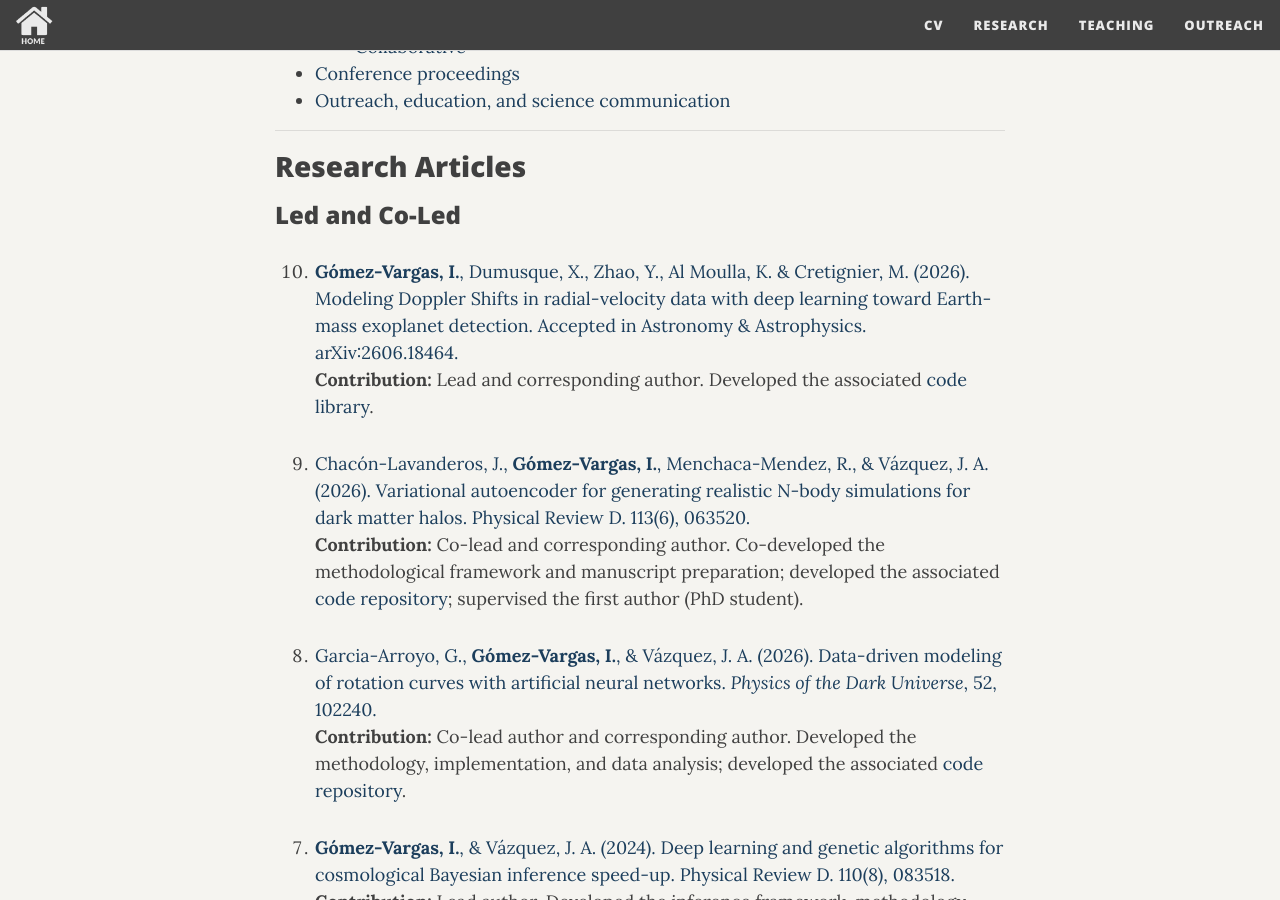
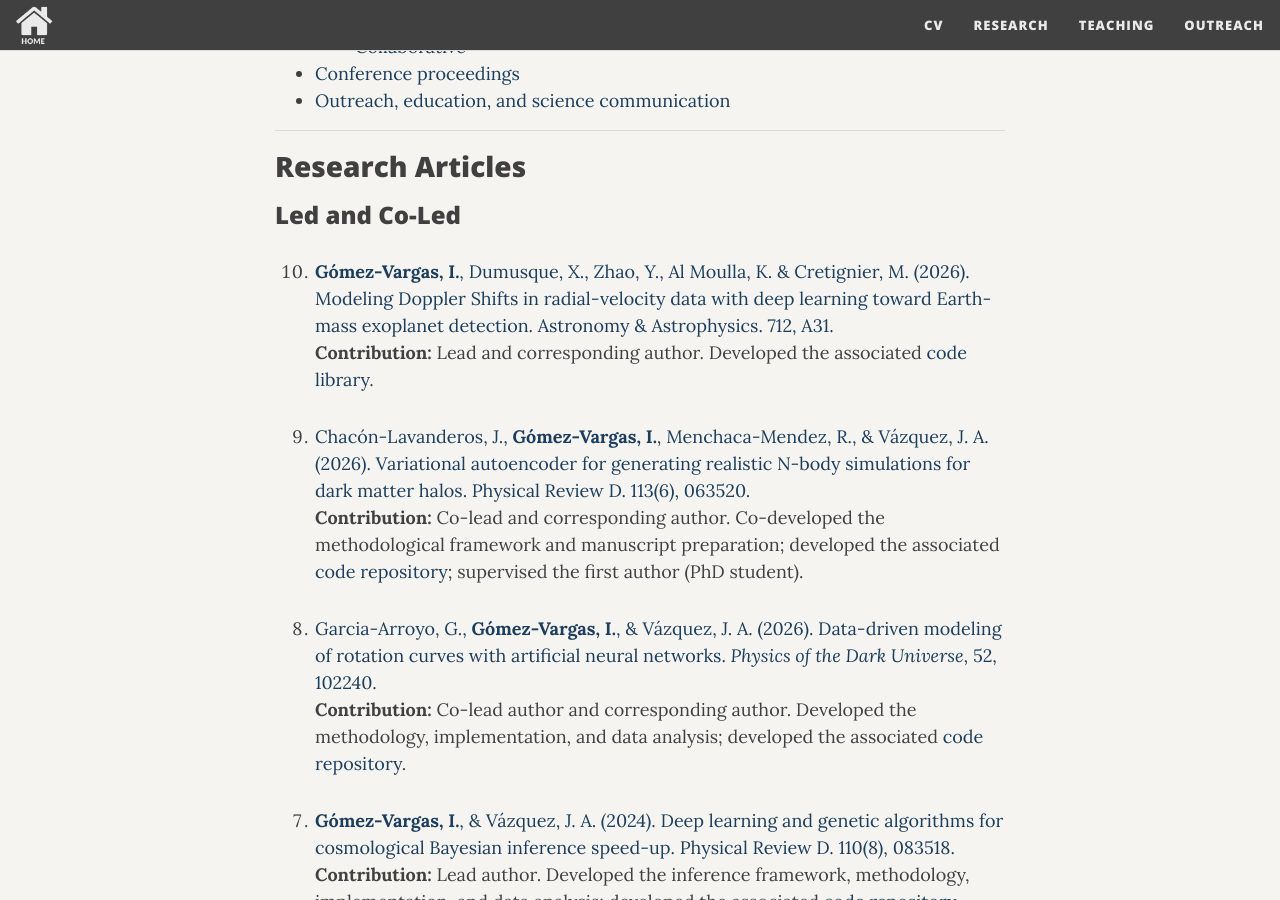
Before and after one commit to igomezv/igomezv.github.io, a Jekyll site: the page built from full_papers.md, in a window 1280 px wide and 900 px high, scrolled down 321 px. Built offline with Jekyll 4.4.1, drawn with Linux system fonts in a browser that asks for light colours; nearby versions of some CDN libraries; comment, search, counter and statistics services are not loaded.

Commit message:
update info

```diff
--- a/full_papers.md
+++ b/full_papers.md
@@ -20,7 +20,7 @@ Complete list of articles.
 <ol reversed start="10" markdown="1">
 <li markdown="1">
 
-[**Gómez-Vargas, I.**, Dumusque, X., Zhao, Y., Al Moulla, K. & Cretignier, M. (2026). Modeling Doppler Shifts in radial-velocity data with deep learning toward Earth-mass exoplanet detection. Accepted in Astronomy & Astrophysics. arXiv:2606.18464.](https://doi.org/10.1051/0004-6361/202659375) <br>
+[**Gómez-Vargas, I.**, Dumusque, X., Zhao, Y., Al Moulla, K. & Cretignier, M. (2026). Modeling Doppler Shifts in radial-velocity data with deep learning toward Earth-mass exoplanet detection. Astronomy & Astrophysics. 712, A31.](https://doi.org/10.1051/0004-6361/202659375) <br>
 **Contribution:** Lead and corresponding author. Developed the associated [code library](https://github.com/igomezv/doppleriann).
 
 </li>
```
Also changed, not shown: index.md (+3 -0 lines), research.md (+1 -1 lines), teaching.md (+3 -0 lines).
